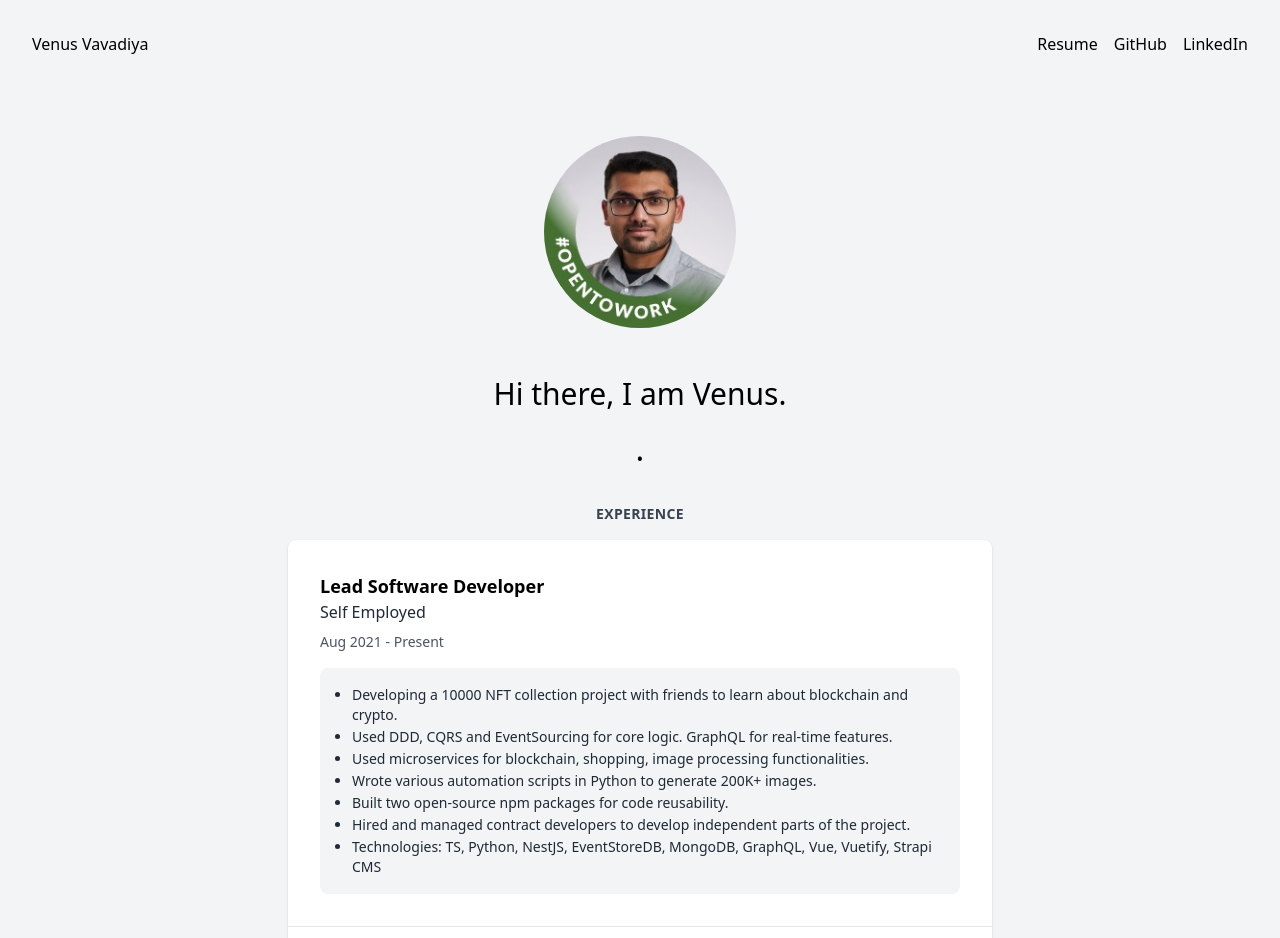
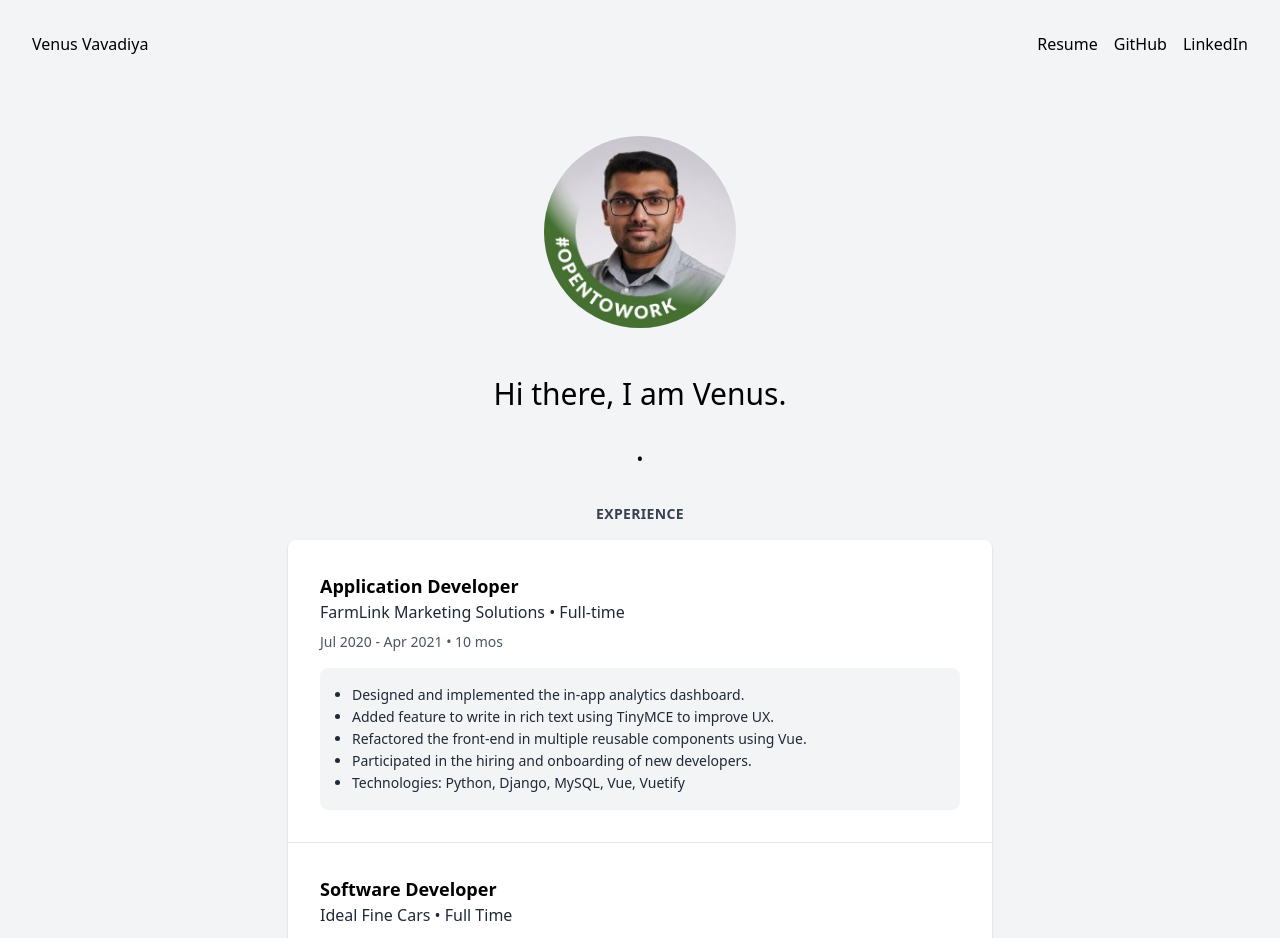
Before and after one commit to venusvavadiya/venusvavadiya.github.io, a Next.js app: page / in a window 1280 px wide. Shown: the top 938 px of the page. Built offline with nearby package versions, Linux system fonts and the light colour scheme.

Commit message:
chore: clear exp

```diff
--- a/content/index.js
+++ b/content/index.js
@@ -21,21 +21,6 @@ export const skills = [
 ];
 
 export const experiences = [
-  {
-    title: "Lead Software Developer",
-    subtitle: "Self Employed",
-    subsubtitle: "Aug 2021 - Present",
-    items: [
-      "Developing a 10000 NFT collection project with friends to learn about blockchain and crypto.",
-      "Used DDD, CQRS and EventSourcing for core logic. GraphQL for real-time features.",
-      "Used microservices for blockchain, shopping, image processing functionalities.",
-      "Wrote various automation scripts in Python to generate 200K+ images.",
-      "Built two open-source npm packages for code reusability.",
-      "Hired and managed contract developers to develop independent parts of the project.",
-      "Technologies: TS, Python, NestJS, EventStoreDB, MongoDB, GraphQL, Vue, Vuetify, Strapi CMS",
-    ],
-  },
-
   {
     title: "Application Developer",
     subtitle: "FarmLink Marketing Solutions • Full-time",
```
